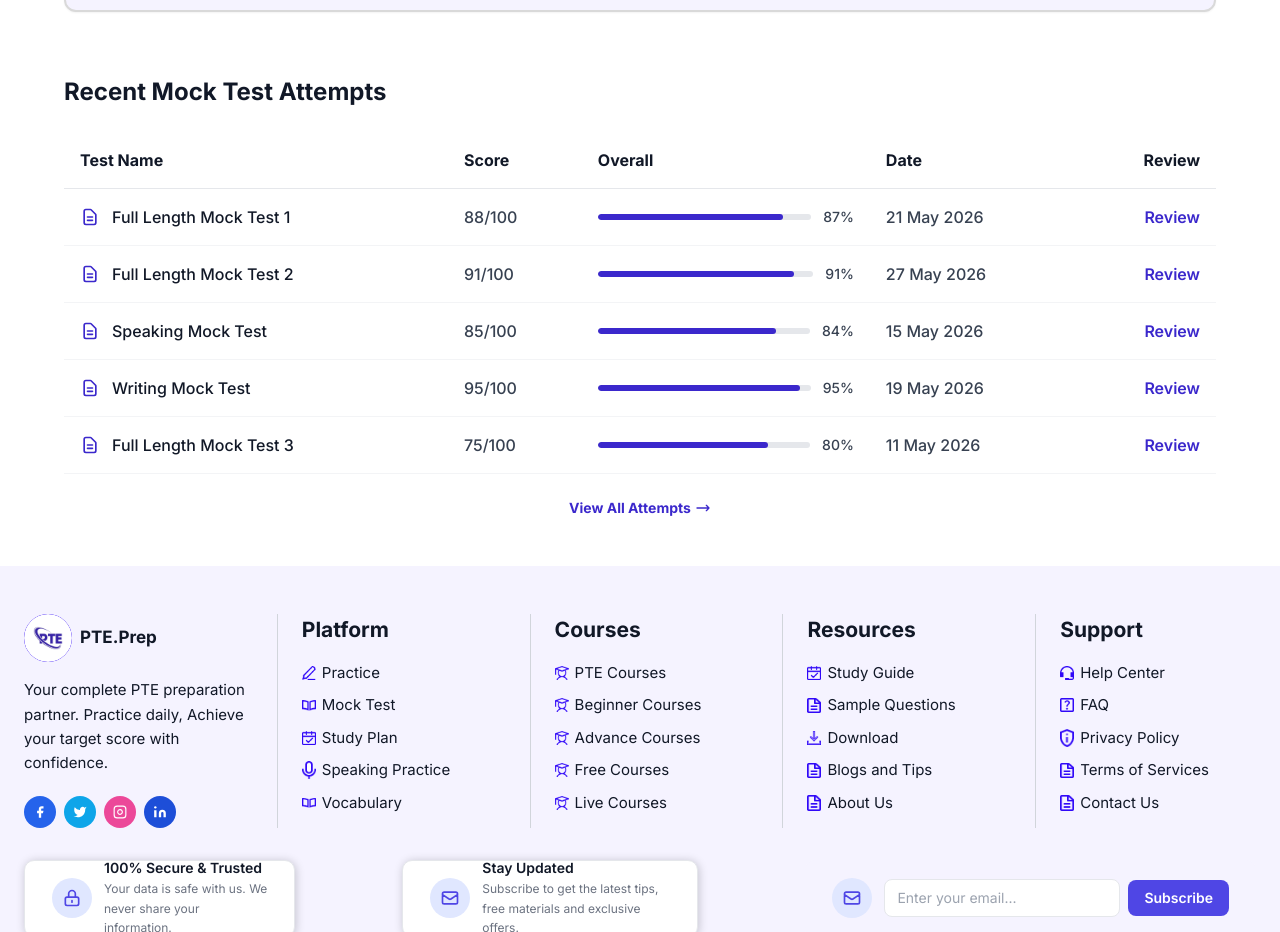
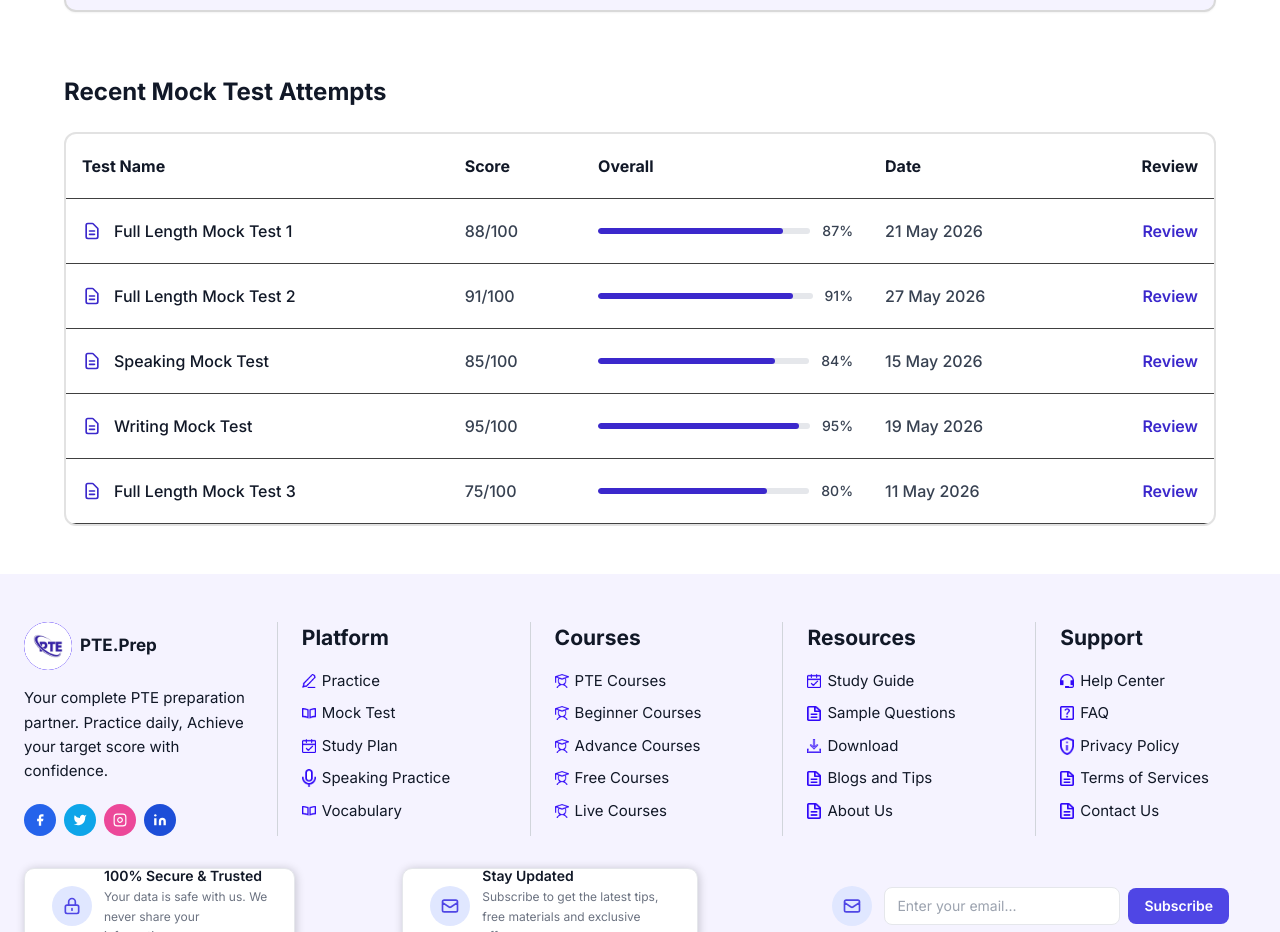
Before and after one commit to AuralithBit0822/PTE, a Next.js app in the folder frontend/: page /mock-test in a window 1280 px wide. Shown: the part 1555-2487 px from the top of the page. Built offline with nearby package versions, Linux system fonts and the light colour scheme.

Commit message:
mock test comlete

```diff
--- a/frontend/app/(dashboard)/mock-test/page.tsx
+++ b/frontend/app/(dashboard)/mock-test/page.tsx
@@ -208,15 +208,15 @@ export default function MockTestPage() {
         {/* Recent Mock Test Attempts */}
         <div>
           <h2 className="text-2xl font-bold text-gray-900 mb-6">Recent Mock Test Attempts</h2>
-          <div className="overflow-x-auto">
+          <div className="overflow-x-auto border-2 border-[#D9D9D9BF] rounded-xl">
             <table className="w-full text-left border-collapse">
               <thead>
-                <tr className="border-b border-gray-200">
-                  <th className="py-4 px-4 font-bold text-gray-900 w-1/3">Test Name</th>
-                  <th className="py-4 px-4 font-bold text-gray-900">Score</th>
-                  <th className="py-4 px-4 font-bold text-gray-900 w-1/4">Overall</th>
-                  <th className="py-4 px-4 font-bold text-gray-900">Date</th>
-                  <th className="py-4 px-4 font-bold text-gray-900 text-right">Review</th>
+                <tr className="border-b border-[#000000BF]">
+                  <th className="py-5 px-4 font-bold text-gray-900 w-1/3">Test Name</th>
+                  <th className="py-5 px-4 font-bold text-gray-900">Score</th>
+                  <th className="py-5 px-4 font-bold text-gray-900 w-1/4">Overall</th>
+                  <th className="py-5 px-4 font-bold text-gray-900">Date</th>
+                  <th className="py-5 px-4 font-bold text-gray-900 text-right">Review</th>
                 </tr>
               </thead>
               <tbody>
@@ -227,8 +227,8 @@ export default function MockTestPage() {
                   { name: 'Writing Mock Test', score: '95/100', progress: 95, date: '19 May 2026' },
                   { name: 'Full Length Mock Test 3', score: '75/100', progress: 80, date: '11 May 2026' },
                 ].map((attempt, idx) => (
-                  <tr key={idx} className="border-b border-gray-100 hover:bg-gray-50 transition-colors">
-                    <td className="py-4 px-4">
+                  <tr key={idx} className="border-b border-[#000000BF] hover:bg-gray-50 transition-colors">
+                    <td className="py-5 px-4">
                       <div className="flex items-center">
                         <svg className="w-5 h-5 text-[#3B28CC] mr-3" fill="none" viewBox="0 0 24 24" stroke="currentColor">
                           <path strokeLinecap="round" strokeLinejoin="round" strokeWidth={2} d="M9 12h6m-6 4h6m2 5H7a2 2 0 01-2-2V5a2 2 0 012-2h5.586a1 1 0 01.707.293l5.414 5.414a1 1 0 01.293.707V19a2 2 0 01-2 2z" />
@@ -237,7 +237,7 @@ export default function MockTestPage() {
                       </div>
                     </td>
                     <td className="py-4 px-4 text-gray-700 font-medium">{attempt.score}</td>
-                    <td className="py-4 px-4">
+                    <td className="py-5 px-4">
                       <div className="flex items-center space-x-3">
                         <div className="w-full h-1.5 bg-gray-200 rounded-full overflow-hidden">
                           <div className="h-full bg-[#3B28CC] rounded-full" style={{ width: `${attempt.progress}%` }}></div>
@@ -254,12 +254,6 @@ export default function MockTestPage() {
               </tbody>
             </table>
           </div>
-          <div className="mt-6 flex justify-center">
-            <Link href="#" className="text-[#3B28CC] font-bold text-sm flex items-center hover:underline">
-              View All Attempts
-              <svg className="w-4 h-4 ml-1" fill="none" viewBox="0 0 24 24" stroke="currentColor"><path strokeLinecap="round" strokeLinejoin="round" strokeWidth={2} d="M17 8l4 4m0 0l-4 4m4-4H3" /></svg>
-            </Link>
-          </div>
         </div>
       </section>
       <Footer />
```
